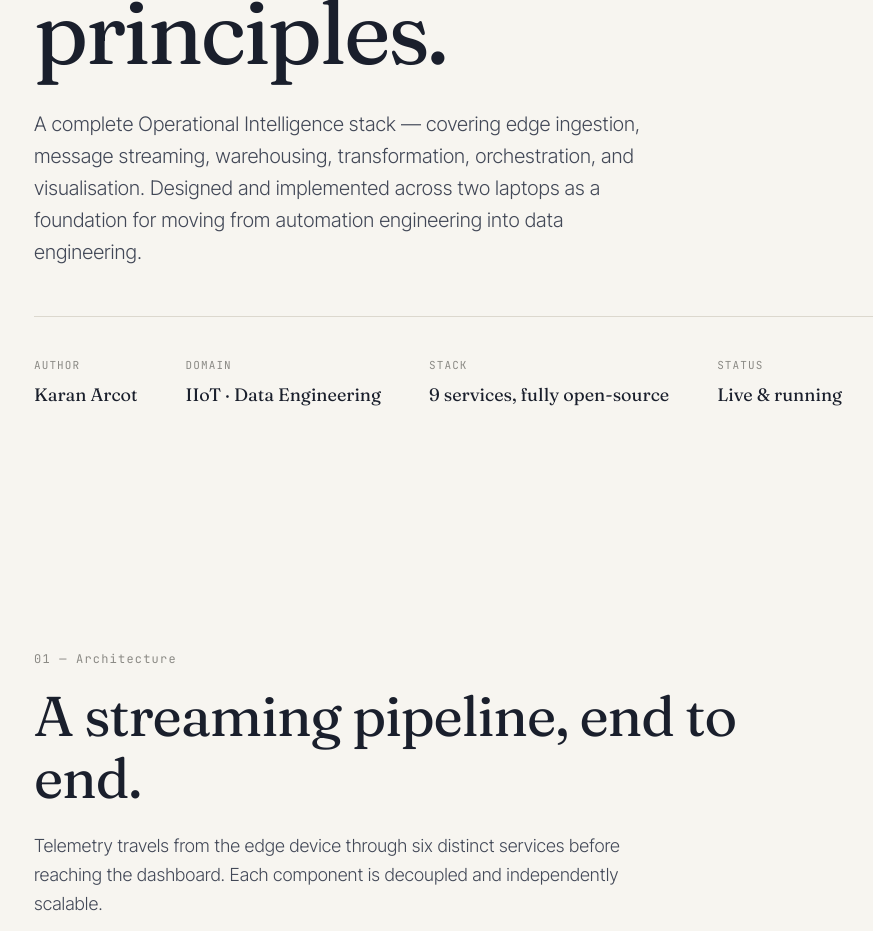
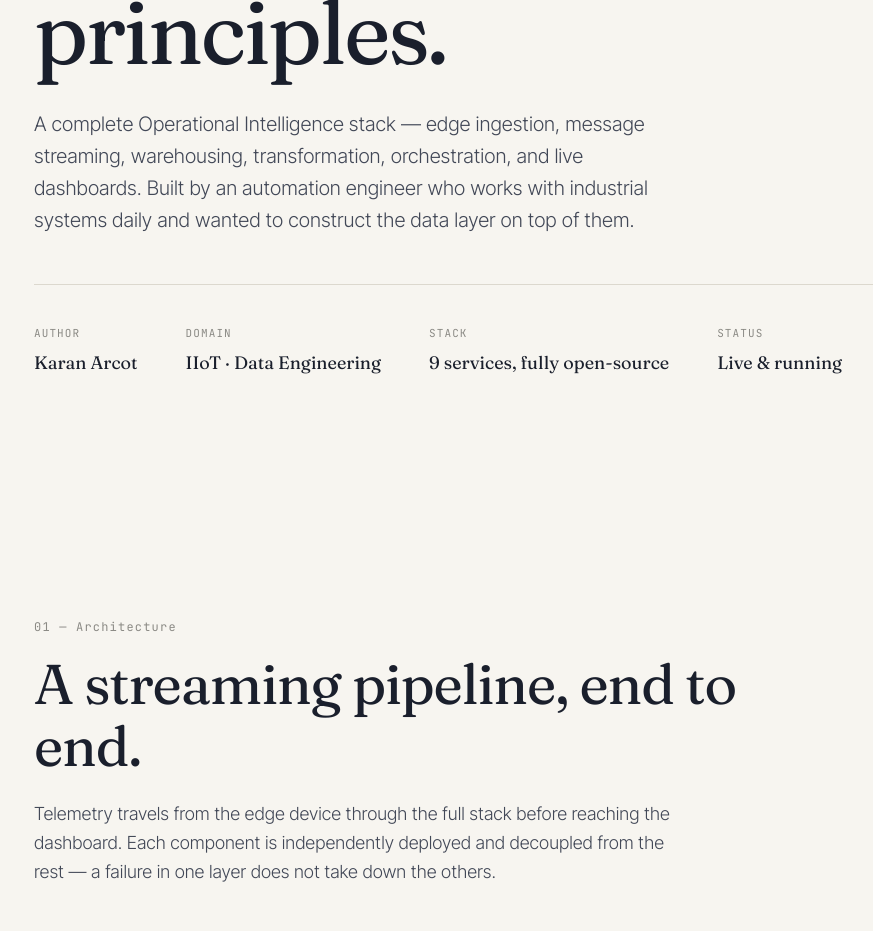
Before and after one commit to arcotkaran/iiot-oi-platform, a plain HTML site: page demo/index.html in a window 1280 px wide. Shown: the part 541-1472 px from the top of the page, without its empty margins (26-899 px from the left). Drawn offline with Linux system fonts and the light colour scheme.

Commit message:
Polish documentation and fix LinkedIn URL for portfolio presentation
- Fix LinkedIn URL in demo/index.html (wrong handle arcotkaran → karanarcot)
- Rewrite root README with code-fenced architecture diagram and stronger
  automation-engineer framing
- Rewrite simulator/README with edge device rationale and deployment context
- Polish pipeline, dbt, airflow, infrastructure READMEs for accuracy and voice
- Replace dbt/factory_analytics/README (was still the dbt starter template)
- Create grafana/README, docs/README, demo/README (all missing)
- Update demo site copy: hero lede, architecture section, footer tagline

Co-Authored-By: Claude Sonnet 4.6 <noreply@anthropic.com>

```diff
--- a/demo/index.html
+++ b/demo/index.html
@@ -505,10 +505,10 @@
     <div class="eyebrow">A portfolio project · 2026</div>
     <h1>Building an end-to-end <em>industrial data platform</em> from first principles.</h1>
     <p class="hero-lede">
-      A complete Operational Intelligence stack — covering edge ingestion, message
-      streaming, warehousing, transformation, orchestration, and visualisation.
-      Designed and implemented across two laptops as a foundation for moving from
-      automation engineering into data engineering.
+      A complete Operational Intelligence stack — edge ingestion, message
+      streaming, warehousing, transformation, orchestration, and live dashboards.
+      Built by an automation engineer who works with industrial systems daily and
+      wanted to construct the data layer on top of them.
     </p>
     <div class="hero-meta">
       <div class="meta-item">
@@ -539,8 +539,9 @@
     <div class="section-num reveal">01 — Architecture</div>
     <h2 class="section-title reveal">A streaming pipeline, end to end.</h2>
     <p class="section-lede reveal">
-      Telemetry travels from the edge device through six distinct services before
-      reaching the dashboard. Each component is decoupled and independently scalable.
+      Telemetry travels from the edge device through the full stack before reaching
+      the dashboard. Each component is independently deployed and decoupled from
+      the rest — a failure in one layer does not take down the others.
     </p>
 
     <div class="pipeline-wrap reveal">
@@ -898,8 +899,8 @@
       <div>
         <div class="footer-brand">Karan Arcot</div>
         <p class="footer-tagline">
-          Automation Engineer specialising in Industrial Operational
-          Intelligence and data engineering.
+          Automation Engineer at Kalmar (Cargotec) — bridging industrial
+          systems and modern data engineering.
         </p>
       </div>
       <div class="footer-col">
@@ -910,7 +911,7 @@
       </div>
       <div class="footer-col">
         <div class="footer-col-title">Contact</div>
-        <a href="https://linkedin.com/in/arcotkaran" target="_blank" rel="noopener">LinkedIn</a>
+        <a href="https://www.linkedin.com/in/karanarcot" target="_blank" rel="noopener">LinkedIn</a>
         <a href="https://github.com/arcotkaran" target="_blank" rel="noopener">GitHub</a>
         <a href="mailto:arcot.karan@gmail.com">arcot.karan@gmail.com</a>
       </div>
```
Also changed, not shown: README.md, airflow/README.md, dbt/README.md, dbt/factory_analytics/README.md, demo/README.md (added), docs/README.md (added), grafana/README.md (added), infrastructure/README.md, pipeline/README.md, simulator/README.md.
